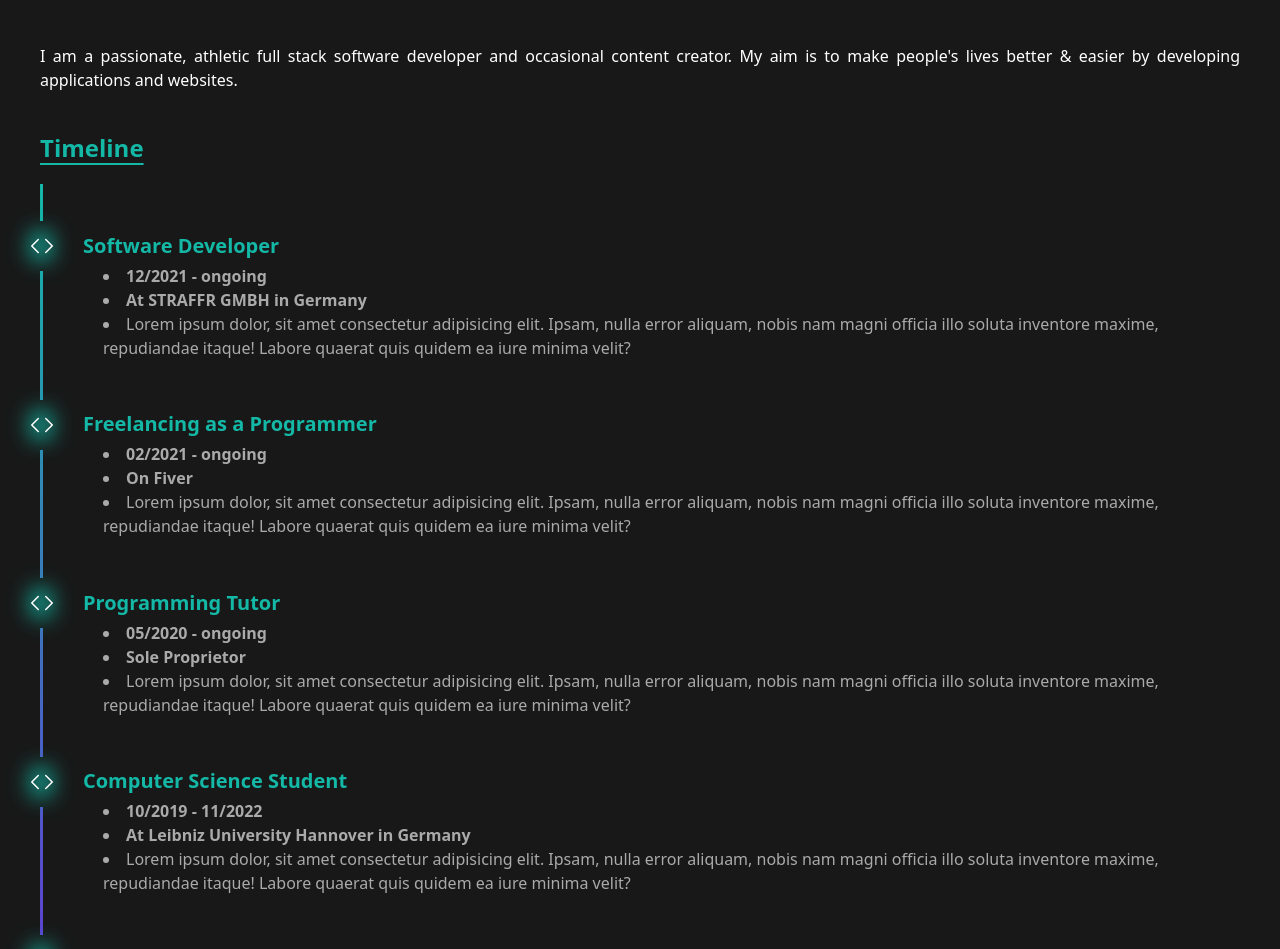
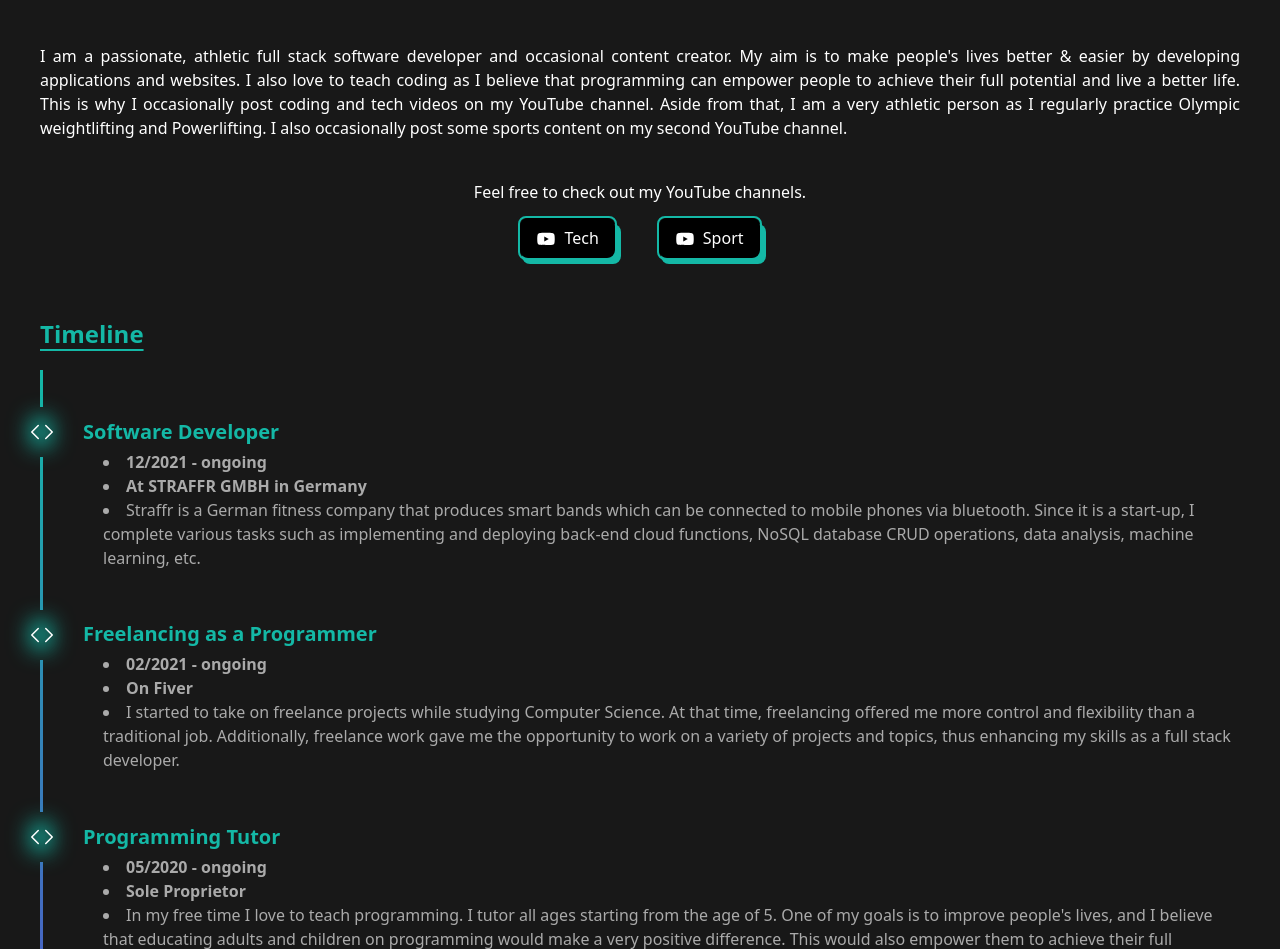
Before and after one commit to KhaledBadranDev/portfolio, a React (Create React App) app: page / in a window 1280 px wide. Shown: the part 3243-4192 px from the top of the page. Built offline with nearby package versions, Linux system fonts and the light colour scheme.

Commit message:
add about me and timeline content

```diff
--- a/src/components/About.jsx
+++ b/src/components/About.jsx
@@ -1,5 +1,6 @@
 import AnimatedLetters from './AnimatedLetters'
 import { useEffect, useState } from 'react'
+import Button from "./Button"
 
 const About = () => {
     const [letterClass, setLetterClass] = useState('text-animate')
@@ -21,11 +22,29 @@ const About = () => {
                     />
                 </h1>
             </header>
-            <p className="sm:mx-10 mx-5 dark:text-[#fff] flex place-content-start text-justify">
-            I am a passionate, athletic full stack software developer and occasional content creator.
-            My aim is to make people's lives better & easier by developing applications and websites.
-            </p>
-            <div className="mt-10 sm:mx-10 mx-5">
+            <div>
+                <p className="sm:mx-10 mx-5 dark:text-[#fff] flex place-content-start text-justify">
+                    I am a passionate, athletic full stack software developer and occasional content creator.
+                    My aim is to make people's lives better & easier by developing applications and websites.
+                    I also love to teach coding as I believe that programming can empower people to achieve their full potential and live a better life.
+                    This is why I occasionally post coding and tech videos on my YouTube channel.
+                    Aside from that, I am a very athletic person as I regularly practice Olympic weightlifting and Powerlifting.
+                    I also occasionally post some sports content on my second YouTube channel.
+                </p>
+                <p className="sm:mx-10 mx-5 mt-10 dark:text-[#fff] flex place-content-center">
+                    Feel free to check out my YouTube channels.
+                </p>
+                <div className="mt-3 mb-5 flex place-content-center flex-wrap justify-center items-center">
+                    <div className="sm:mx-5 mx-2 mb-3">
+                        <Button type="youtube" text="Tech" url="https://www.youtube.com/channel/UCq1qtlU3urNPLd5yIwhht1w" />
+                    </div>
+                    <div className="sm:mx-5 mx-2 mb-3">
+                        <Button type="youtube" text="Sport" url="https://www.youtube.com/channel/UCUx5YND04pddfZ2X4O9JcyA" />
+                    </div>
+                </div>
+            </div>
+
+            <div className="mt-10 sm:mx-10 mx-7">
                 <div className="w-full">
                     <h2 className="sm:text-2xl text-xl font-semibold underline underline-offset-[6px] decoration-2 mb-5 text-teal-500">Timeline</h2>
                     <ul className="bg-gradient-to-b p-[1px] from-teal-500 to-violet-700">
@@ -34,85 +53,107 @@ const About = () => {
                             <li className="relative pt-5 mb-5">
                                 <div className="absolute w-4 h-12 -left-2 pb-[50px] bg-white dark:bg-[#181818] duration-500 ease-in">
                                     <div className='mt-[19px] rounded-full w-0 h-2 dark:shadow-[6px_2px_22px_10px_rgba(20,184,166,1)] shadow-[6px_2px_22px_8px_rgba(109,40,217,1)]'>
-                                        <svg className="absolute -mt-[6px] -ml-[5px] fill-black dark:fill-white" aria-hidden="true" height="24" viewBox="0 0 24 24" version="1.1" width="24"  data-view-component="true">
+                                        <svg className="absolute -mt-[6px] -ml-[5px] fill-black dark:fill-white" aria-hidden="true" height="24" viewBox="0 0 24 24" version="1.1" width="24" data-view-component="true">
                                             <path fill-rule="evenodd" d="M8.78 4.97a.75.75 0 010 1.06L2.81 12l5.97 5.97a.75.75 0 11-1.06 1.06l-6.5-6.5a.75.75 0 010-1.06l6.5-6.5a.75.75 0 011.06 0zm6.44 0a.75.75 0 000 1.06L21.19 12l-5.97 5.97a.75.75 0 101.06 1.06l6.5-6.5a.75.75 0 000-1.06l-6.5-6.5a.75.75 0 00-1.06 0z"></path>
                                         </svg>
                                     </div>
                                 </div>
-                                <div className= " mt-[10.5px] ml-10 mr-5 list-none list-inside dark:text-[#fff] ">
+                                <div className=" mt-[10.5px] ml-10 mr-5 list-none list-inside dark:text-[#fff] ">
                                     <h3 className="2xl:text-2xl sm:text-xl text-lg font-bold text-teal-500">Software Developer</h3>
-                                    <ul className= "pl-5 mt-1 list-disc list-inside dark:text-[#AAA]">
+                                    <ul className="pl-5 mt-1 list-disc list-inside dark:text-[#AAA]">
                                         <li className="font-semibold">12/2021 - ongoing</li>
                                         <li className="font-semibold">At STRAFFR GMBH in Germany </li>
-                                        <li >Lorem ipsum dolor, sit amet consectetur adipisicing elit. Ipsam, nulla error aliquam, nobis nam magni officia illo soluta inventore maxime, repudiandae itaque! Labore quaerat quis quidem ea iure minima velit?</li>
+                                        <li >Straffr is a German fitness company that produces smart bands which can be connected to mobile phones via bluetooth.
+                                            Since it is a start-up, I complete various tasks
+                                            such as implementing and deploying back-end cloud functions, NoSQL database CRUD operations, data analysis, machine learning, etc.</li>
                                     </ul>
                                 </div>
                             </li>
                             <li className="relative pt-5 mb-5">
                                 <div className="absolute w-4 h-12 -left-2 pb-[50px] bg-white dark:bg-[#181818] duration-500 ease-in">
                                     <div className='mt-[19px] rounded-full w-0 h-2 dark:shadow-[6px_2px_22px_10px_rgba(20,184,166,1)] shadow-[6px_2px_22px_8px_rgba(109,40,217,1)]'>
-                                        <svg className="absolute -mt-[6px] -ml-[5px] fill-black dark:fill-white" aria-hidden="true" height="24" viewBox="0 0 24 24" version="1.1" width="24"  data-view-component="true">
+                                        <svg className="absolute -mt-[6px] -ml-[5px] fill-black dark:fill-white" aria-hidden="true" height="24" viewBox="0 0 24 24" version="1.1" width="24" data-view-component="true">
                                             <path fill-rule="evenodd" d="M8.78 4.97a.75.75 0 010 1.06L2.81 12l5.97 5.97a.75.75 0 11-1.06 1.06l-6.5-6.5a.75.75 0 010-1.06l6.5-6.5a.75.75 0 011.06 0zm6.44 0a.75.75 0 000 1.06L21.19 12l-5.97 5.97a.75.75 0 101.06 1.06l6.5-6.5a.75.75 0 000-1.06l-6.5-6.5a.75.75 0 00-1.06 0z"></path>
                                         </svg>
                                     </div>
                                 </div>
-                                <div className= " mt-[10.5px] ml-10 mr-5 list-none list-inside dark:text-[#fff] ">
+                                <div className=" mt-[10.5px] ml-10 mr-5 list-none list-inside dark:text-[#fff] ">
                                     <h3 className="2xl:text-2xl sm:text-xl text-lg font-bold text-teal-500">Freelancing as a Programmer</h3>
-                                    <ul className= "pl-5 mt-1 list-disc list-inside dark:text-[#AAA]">
+                                    <ul className="pl-5 mt-1 list-disc list-inside dark:text-[#AAA]">
                                         <li className="font-semibold">02/2021 - ongoing</li>
                                         <li className="font-semibold">On Fiver</li>
-                                        <li >Lorem ipsum dolor, sit amet consectetur adipisicing elit. Ipsam, nulla error aliquam, nobis nam magni officia illo soluta inventore maxime, repudiandae itaque! Labore quaerat quis quidem ea iure minima velit?</li>
+                                        <li >
+                                            I started to take on freelance projects while studying Computer Science.
+                                            At that time, freelancing offered me more control and flexibility than a traditional job.
+                                            Additionally, freelance work gave me the opportunity to work on a variety of projects and topics, thus
+                                               enhancing my skills as a full stack developer.
+                                        </li>
                                     </ul>
                                 </div>
                             </li>
                             <li className="relative pt-5 mb-5">
                                 <div className="absolute w-4 h-12 -left-2 pb-[50px] bg-white dark:bg-[#181818] duration-500 ease-in">
                                     <div className='mt-[19px] rounded-full w-0 h-2 dark:shadow-[6px_2px_22px_10px_rgba(20,184,166,1)] shadow-[6px_2px_22px_8px_rgba(109,40,217,1)]'>
-                                        <svg className="absolute -mt-[6px] -ml-[5px] fill-black dark:fill-white" aria-hidden="true" height="24" viewBox="0 0 24 24" version="1.1" width="24"  data-view-component="true">
+                                        <svg className="absolute -mt-[6px] -ml-[5px] fill-black dark:fill-white" aria-hidden="true" height="24" viewBox="0 0 24 24" version="1.1" width="24" data-view-component="true">
                                             <path fill-rule="evenodd" d="M8.78 4.97a.75.75 0 010 1.06L2.81 12l5.97 5.97a.75.75 0 11-1.06 1.06l-6.5-6.5a.75.75 0 010-1.06l6.5-6.5a.75.75 0 011.06 0zm6.44 0a.75.75 0 000 1.06L21.19 12l-5.97 5.97a.75.75 0 101.06 1.06l6.5-6.5a.75.75 0 000-1.06l-6.5-6.5a.75.75 0 00-1.06 0z"></path>
                                         </svg>
                                     </div>
                                 </div>
-                                <div className= " mt-[10.5px] ml-10 mr-5 list-none list-inside dark:text-[#fff] ">
+                                <div className=" mt-[10.5px] ml-10 mr-5 list-none list-inside dark:text-[#fff] ">
                                     <h3 className="2xl:text-2xl sm:text-xl text-lg font-bold text-teal-500">Programming Tutor</h3>
-                                    <ul className= "pl-5 mt-1 list-disc list-inside dark:text-[#AAA]">
+                                    <ul className="pl-5 mt-1 list-disc list-inside dark:text-[#AAA]">
                                         <li className="font-semibold">05/2020 - ongoing</li>
                                         <li className="font-semibold">Sole Proprietor</li>
-                                        <li >Lorem ipsum dolor, sit amet consectetur adipisicing elit. Ipsam, nulla error aliquam, nobis nam magni officia illo soluta inventore maxime, repudiandae itaque! Labore quaerat quis quidem ea iure minima velit?</li>
+                                        <li >
+                                            In my free time I love to teach programming.
+                                            I tutor all ages starting from the age of 5.
+                                            One of my goals is to improve people's lives, and I believe that
+                                            educating adults and children on programming would make a very positive difference.
+                                            This would also empower them to achieve their full potential.
+                                        </li>
                                     </ul>
                                 </div>
                             </li>
                             <li className="relative pt-5 mb-5">
                                 <div className="absolute w-4 h-12 -left-2 pb-[50px] bg-white dark:bg-[#181818] duration-500 ease-in">
                                     <div className='mt-[19px] rounded-full w-0 h-2 dark:shadow-[6px_2px_22px_10px_rgba(20,184,166,1)] shadow-[6px_2px_22px_8px_rgba(109,40,217,1)]'>
-                                        <svg className="absolute -mt-[6px] -ml-[5px] fill-black dark:fill-white" aria-hidden="true" height="24" viewBox="0 0 24 24" version="1.1" width="24"  data-view-component="true">
+                                        <svg className="absolute -mt-[6px] -ml-[5px] fill-black dark:fill-white" aria-hidden="true" height="24" viewBox="0 0 24 24" version="1.1" width="24" data-view-component="true">
                                             <path fill-rule="evenodd" d="M8.78 4.97a.75.75 0 010 1.06L2.81 12l5.97 5.97a.75.75 0 11-1.06 1.06l-6.5-6.5a.75.75 0 010-1.06l6.5-6.5a.75.75 0 011.06 0zm6.44 0a.75.75 0 000 1.06L21.19 12l-5.97 5.97a.75.75 0 101.06 1.06l6.5-6.5a.75.75 0 000-1.06l-6.5-6.5a.75.75 0 00-1.06 0z"></path>
                                         </svg>
                                     </div>
                                 </div>
-                                <div className= " mt-[10.5px] ml-10 mr-5 list-none list-inside dark:text-[#fff] ">
+                                <div className=" mt-[10.5px] ml-10 mr-5 list-none list-inside dark:text-[#fff] ">
                                     <h3 className="2xl:text-2xl sm:text-xl text-lg font-bold text-teal-500">Computer Science Student</h3>
-                                    <ul className= "pl-5 mt-1 list-disc list-inside dark:text-[#AAA]">
+                                    <ul className="pl-5 mt-1 list-disc list-inside dark:text-[#AAA]">
                                         <li className="font-semibold">10/2019 - 11/2022</li>
                                         <li className="font-semibold">At Leibniz University Hannover in Germany</li>
-                                        <li >Lorem ipsum dolor, sit amet consectetur adipisicing elit. Ipsam, nulla error aliquam, nobis nam magni officia illo soluta inventore maxime, repudiandae itaque! Labore quaerat quis quidem ea iure minima velit?</li>
+                                        <li >
+                                            At the Leibniz University of Hannover, I learned all the academic skills and knowledge that cannot be acquired through work.
+                                            These include Math (I, II, and III), Statistics, Analysis, Algebra, etc.
+                                            In addition, I have also learned about Operating Systems,
+                                            Software Engineering, Data Structures and Algorithms.
+                                            All this has added significant value to my work thereafter.
+                                        </li>
                                     </ul>
                                 </div>
                             </li>
                             <li className="relative pt-5 mb-5">
                                 <div className="absolute w-4 h-12 -left-2 pb-[50px] bg-white dark:bg-[#181818] duration-500 ease-in">
                                     <div className='mt-[19px] rounded-full w-0 h-2 dark:shadow-[6px_2px_22px_10px_rgba(20,184,166,1)] shadow-[6px_2px_22px_8px_rgba(109,40,217,1)]'>
-                                        <svg className="absolute -mt-[6px] -ml-[5px] fill-black dark:fill-white" aria-hidden="true" height="24" viewBox="0 0 24 24" version="1.1" width="24"  data-view-component="true">
+                                        <svg className="absolute -mt-[6px] -ml-[5px] fill-black dark:fill-white" aria-hidden="true" height="24" viewBox="0 0 24 24" version="1.1" width="24" data-view-component="true">
                                             <path fill-rule="evenodd" d="M8.78 4.97a.75.75 0 010 1.06L2.81 12l5.97 5.97a.75.75 0 11-1.06 1.06l-6.5-6.5a.75.75 0 010-1.06l6.5-6.5a.75.75 0 011.06 0zm6.44 0a.75.75 0 000 1.06L21.19 12l-5.97 5.97a.75.75 0 101.06 1.06l6.5-6.5a.75.75 0 000-1.06l-6.5-6.5a.75.75 0 00-1.06 0z"></path>
                                         </svg>
                                     </div>
                                 </div>
-                                <div className= " mt-[10.5px] ml-10 mr-5 list-none list-inside dark:text-[#fff] ">
+                                <div className=" mt-[10.5px] ml-10 mr-5 list-none list-inside dark:text-[#fff] ">
                                     <h3 className="2xl:text-2xl sm:text-xl text-lg font-bold text-teal-500">Technical Foundation Course Student</h3>
-                                    <ul className= "pl-5 mt-1 list-disc list-inside dark:text-[#AAA]">
+                                    <ul className="pl-5 mt-1 list-disc list-inside dark:text-[#AAA]">
                                         <li className="font-semibold">10/2018- 06/2019</li>
                                         <li className="font-semibold">At Leibniz University Hannover in Germany</li>
-                                        <li >Lorem ipsum dolor, sit amet consectetur adipisicing elit. Ipsam, nulla error aliquam, nobis nam magni officia illo soluta inventore maxime, repudiandae itaque! Labore quaerat quis quidem ea iure minima velit?</li>
+                                        <li >
+                                            This is a one-year course completed after graduating from highschool.
+                                            During this course I learned all the required skills to prepare myself for the field of Computer Science.
+                                        </li>
                                     </ul>
                                 </div>
                             </li>
```
